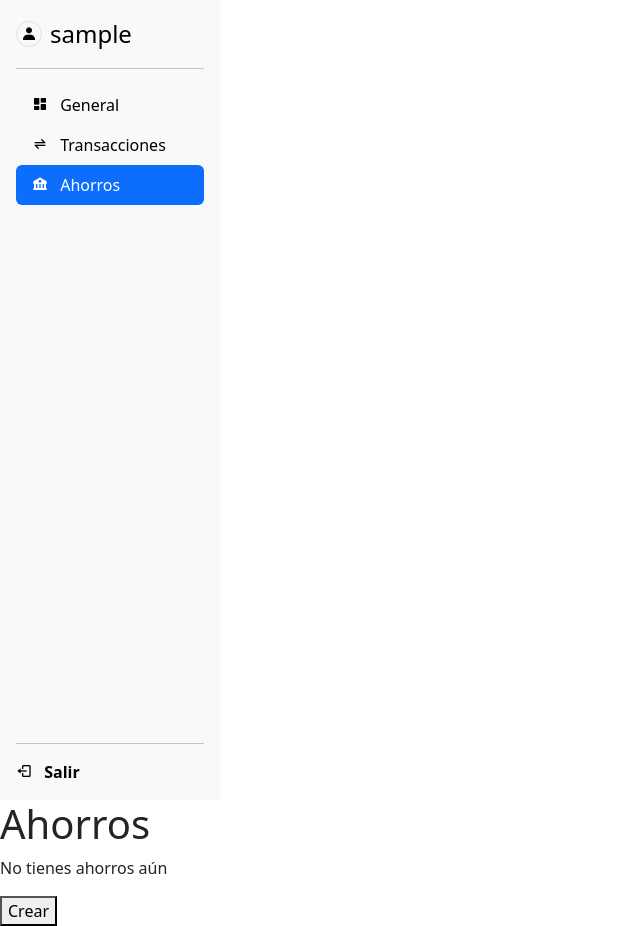
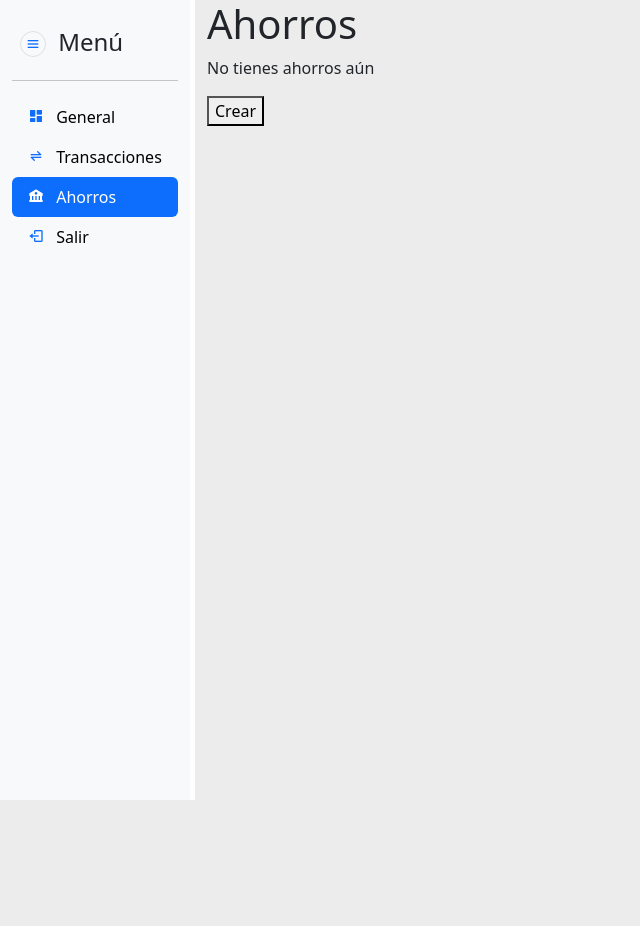
Before and after one commit to SantiagoArellano703/money-manager, a Django app: page /savings/ in a window 1280 px wide. Shown: the whole page, without its empty margins (0-640 px from the left). After the commit the page ends 800 px from the top, so only its background shows below. Run offline with Django 4.2, Linux system fonts and the light colour scheme; the visitor is signed in with stand-in values (Sample User, id 1); data that the repository does not hold is empty; some libraries are stand-ins or nearby versions.

Commit message:
fix: responsive sidebar and space for content

```diff
--- a/finance/static/css/styles.css
+++ b/finance/static/css/styles.css
@@ -1,8 +1,8 @@
 @import url('https://fonts.googleapis.com/css2?family=Poppins:wght@400;500&display=swap');
 
 :root {
-	--background: #ececec;
-	--background-login-img: #103cbe;
+	--background: rgb(236, 236, 236);
+	--background-login-img: rgb(16, 59.993, 190);
 }
 
 /*-----------------------------------*\
@@ -11,11 +11,6 @@
 
 nav {
 	z-index: 10;
-}
-
-.hero-section {
-	position: relative;
-	top: -80px;
 }
 
 .btn-animate {
@@ -59,17 +54,26 @@ nav {
 	padding: 40px 30px 40px 40px;
 }
 
-/*.bg-glass {
-	background: rgba(255, 255, 255, 0.2);
-	backdrop-filter: blur(10px);
-	-webkit-backdrop-filter: blur(10px);
-}*/
+/*-----------------------------------*\
+  SIDEBAR Y CONTENT
+\*-----------------------------------*/
+
+.sidebar {
+	position: fixed;
+}
+
+.content {
+	background-color: var(--background);
+	margin-left: 195px;
+}
 
 /*-----------------------------------*\
   MEDIA QUERYS
 \*-----------------------------------*/
 
 @media only screen and (max-width: 768px){
+
+	/*Login and signup*/
 	.box-area {
 		margin: 0 10px;
 	}
@@ -83,3 +87,10 @@ nav {
 		padding: 20px;
 	}
 }
+
+@media only screen and (max-width: 575px){
+	/*Sidebar and content*/
+	.content {
+		margin-left: 80px;
+	}
+}
--- a/finance/templates/base.html
+++ b/finance/templates/base.html
@@ -11,56 +11,71 @@
 </head>
 <body>
 
-	<div class="d-flex flex-column flex-shrink-0 p-3 bg-body-tertiary min-vh-100" style="width: 220px;">
-		<a href="/" class="d-flex align-items-center mb-3 mb-md-0 me-md-auto link-body-emphasis text-decoration-none">
-			<i class="bx bxs-user bx-border-circle bi pe-none me-2"></i>
-			<span class="fs-4">{{user.username}}</span>
+	<div class="container-fluid">
+		<div class="row">
+			<div class="col-auto min-vh-100 bg-body-tertiary sidebar">
+				<div class="pt-4 pb-1 px-2">
+					<i class="bx bx-menu bx-border-circle bi pe-none me-2 text-primary"></i>
+					<span class="fs-4 d-none d-sm-inline">Menú</span>
+				</div>
+				<hr>
+
+				<ul class="nav nav-pills flex-column mb-auto">
+
+					<li class="nav-item">
+						{% if request.path == '/dashboard/' %}
+							<a href="/dashboard" class="nav-link active">
+								<i class="bx bxs-dashboard me-sm-2 text-white"></i>
+								<span class="d-none d-sm-inline text-white">General</span>
 							</a>
-		<hr>
-		<ul class="nav nav-pills flex-column mb-auto">
+						{% else %}
+							<a href="/dashboard" class="nav-link">
+								<i class="bx bxs-dashboard bi pe-none me-2 text-primary"></i>
+								<span class="d-none d-sm-inline text-black">General</span>
+							</a>
+						{% endif %}
+					</li>
 					<li class="nav-item">
-				<a href="/dashboard"
-				{% if request.path == '/dashboard/' %}
-					class="nav-link active"
+						{% if request.path == '/transaction/' %}
+							<a href="/transaction" class="nav-link active">
+								<i class="bx bx-transfer-alt me-2 text-white"></i>
+								<span class="d-none d-sm-inline text-white">Transacciones</span>
+							</a>
 						{% else %}
- 					class="nav-link link-body-emphasis"
-				{% endif %} aria-current="page">
-					<i class="bx bxs-dashboard bi pe-none me-2"></i>
-					General
+							<a href="/transaction" class="nav-link">
+								<i class="bx bx-transfer-alt me-2 text-primary"></i>
+								<span class="d-none d-sm-inline text-black">Transacciones</span>
 							</a>
+						{% endif %}
 					</li>
-			<li>
-				<a href="/transaction"
-				{% if request.path == '/transaction/' %}
-					class="nav-link active"
+					<li class="nav-item">
+						{% if request.path == '/savings/' %}
+							<a href="/savings" class="nav-link active">
+								<i class="bx bxs-bank me-2 text-white"></i>
+								<span class="d-none d-sm-inline text-white">Ahorros</span>
+							</a>
 						{% else %}
- 					class="nav-link link-body-emphasis"
-				{% endif %}>
-					<i class="bx bx-transfer-alt bi pe-none me-2"></i>
-					Transacciones
+							<a href="/savings" class="nav-link">
+								<i class="bx bxs-bank me-2 text-primary"></i>
+								<span class="d-none d-sm-inline text-black">Ahorros</span>
 							</a>
+						{% endif %}
 					</li>
-			<li>
-				<a href="/savings"
-				{% if request.path == '/savings/' %}
-					class="nav-link active"
-				{% else %}
- 					class="nav-link link-body-emphasis"
-				{% endif %}>
-					<i class="bx bxs-bank bi pe-none me-2"></i>
-					Ahorros
+					<li class="nav-item">
+						<a href="/logout" class="nav-link">
+							<i class="bx bx-log-out bi pe-none me-2 text-primary"></i>
+							<span class="d-none d-sm-inline text-black">Salir</span>
 						</a>
 					</li>
 				</ul>
-		<hr>
-		<a href="/logout" class="nav-link link-body-emphasis">
-			<i class="bx bx-log-out bi pe-none me-2"></i>
-			<strong>Salir</strong>
-		</a>
 			</div>
 
+			<div class="col min-vh-100 content">
 				{% block content %}
 				{% endblock %}
+			</div>
+		</div>
+	</div>
 
 	<script src="{% static 'js/bootstrap.bundle.min.js' %}"></script>
 
--- a/finance/templates/home.html
+++ b/finance/templates/home.html
@@ -13,7 +13,7 @@
 	<nav class="navbar navbar-expand-lg">
 		<div class="container">
 
-			<a class="navbar-brand" href="/">Navbar</a>
+			<a class="navbar-brand text-primary" href="/">Navbar</a>
 			<button class="navbar-toggler" type="button" data-bs-toggle="collapse" data-bs-target="#navbarNav" aria-controls="navbarNav" aria-expanded="false" aria-label="Toggle navigation">
 				<span class="navbar-toggler-icon"></span>
 			</button>
--- a/finance/views.py
+++ b/finance/views.py
@@ -12,6 +12,8 @@
 
 # Inicio
 def home(request):
+	if request.user.is_authenticated:
+		return redirect('dashboard')
 	return render(request, "home.html")
 
 # Registro y login
```
Lines whose indentation alone changed are shown as unchanged.
